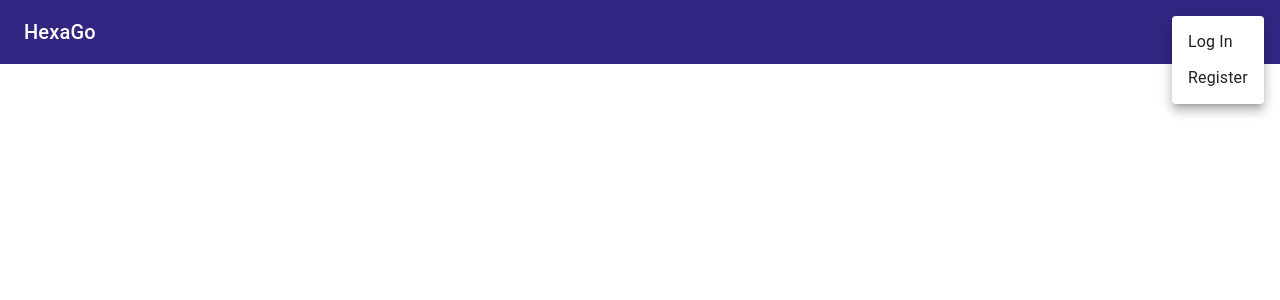
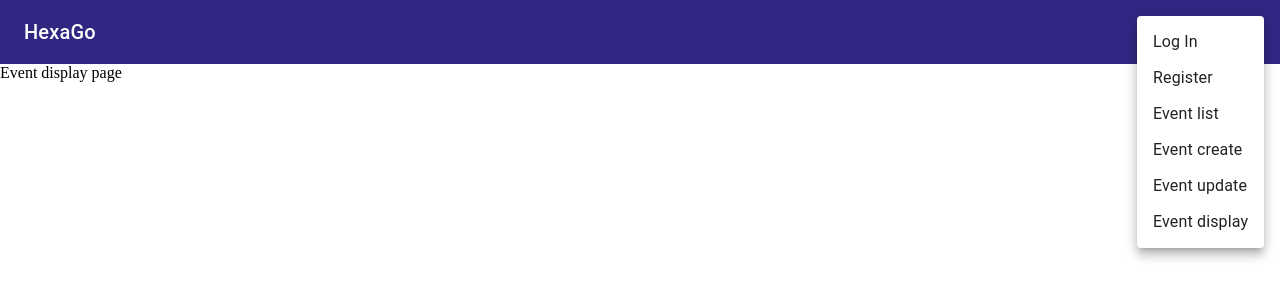
Before and after one commit to TheoWckr/hexago-front-final, a React (Create React App) app in the folder front/: page /event/1 in a window 1280 px wide. Both pictures are taken after a click on the button "menu". Shown: the top 300 px of the page. Built offline with nearby package versions, Linux system fonts and the light colour scheme.

Commit message:
event routes + remove useless functions

```diff
--- a/front/src/App.tsx
+++ b/front/src/App.tsx
@@ -15,12 +15,16 @@ import {GenreCRUDPage} from "./components/genre/page/genreCRUDPage";
 import {LoginPage} from "./components/user/login/loginPage";
 import {RegisterPage} from "./components/user/register/registerPage";
 import {AuthContext, useAuth} from './services/hooks/useAuth';
+import EventListPage from "./components/event/list/eventListPage";
+import EventDisplayPage from "./components/event/display/eventDisplayPage";
+import EventCreatePage from "./components/event/create/eventCreatePage";
+import EventUpdatePage from "./components/event/update/eventUpdatePage";
 
 const App = () => {
-    const {isLogged,signIn, updateToken,token,currentUser, disconnect} = useAuth();
+    const {isLogged, signIn, updateToken, token, currentUser, disconnect} = useAuth();
 
     return (
-        <AuthContext.Provider value ={ {isLogged,signIn, updateToken,token,currentUser, disconnect}}>
+        <AuthContext.Provider value={{isLogged, signIn, updateToken, token, currentUser, disconnect}}>
             <Router>
                 <Header/>
                 <Switch>
@@ -36,12 +40,22 @@ const App = () => {
                     <Route path="/GenreManagement/">
                         <GenreCRUDPage/>
                     </Route>
-
-                    <Route exact path="/login">
+                    <Route exact path="/event">
+                        <EventListPage/>
+                    </Route>
+                    <Route path="/event/create">
+                        <EventCreatePage/>
+                    </Route>
+                    <Route path="/event/update/:id">
+                        <EventUpdatePage/>
+                    </Route>
+                    <Route path="/event/:id">
+                        <EventDisplayPage/>
+                    </Route>
+                    <Route path="/login">
                         <LoginPage/>
                     </Route>
-
-                    <Route exact path="/register">
+                    <Route path="/register">
                         <RegisterPage/>
                     </Route>
                 </Switch>
--- a/front/src/components/commons/headers/Header.tsx
+++ b/front/src/components/commons/headers/Header.tsx
@@ -31,16 +31,6 @@ const Header = () => {
         disconnect();
         history.push("/");
     };
-
-    const push_login = () => {
-        setAnchorEl(null);
-        history.push("/login");
-    }
-
-    const push_register = () => {
-        setAnchorEl(null);
-        history.push("/register");
-    }
 
     return (
         <AppBar className={classes.background} position="static" elevation={0}>
@@ -76,7 +66,11 @@ const Header = () => {
                     {!isLogged && (
                         [
                             <MenuItem key={0} onClick={handleClose} component={Link} to={'/login'}>Log In</MenuItem>,
-                            <MenuItem key={1} onClick={handleClose} component={Link} to={'/register'}>Register</MenuItem>
+                            <MenuItem key={1} onClick={handleClose} component={Link} to={'/register'}>Register</MenuItem>,
+                            <MenuItem key={2} onClick={handleClose} component={Link} to={'/event'}>Event list</MenuItem>,
+                            <MenuItem key={3} onClick={handleClose} component={Link} to={'/event/create'}>Event create</MenuItem>,
+                            <MenuItem key={4} onClick={handleClose} component={Link} to={'/event/update/1'}>Event update</MenuItem>,
+                            <MenuItem key={5} onClick={handleClose} component={Link} to={'/event/1'}>Event display</MenuItem>,
                         ]
                     )}
                 </Menu>
--- /dev/null
+++ b/front/src/components/event/create/eventCreatePage.tsx
@@ -0,0 +1,11 @@
+import React from 'react';
+
+const EventCreatePage = () => {
+    return (
+      <div>
+          Event create page
+      </div>
+    );
+}
+
+export default EventCreatePage;
--- /dev/null
+++ b/front/src/components/event/display/eventDisplayPage.tsx
@@ -0,0 +1,11 @@
+import React from 'react';
+
+const EventDisplayPage = () => {
+    return (
+      <div>
+          Event display page
+      </div>
+    );
+}
+
+export default EventDisplayPage;
--- /dev/null
+++ b/front/src/components/event/list/eventListPage.tsx
@@ -0,0 +1,11 @@
+import React from 'react';
+
+const EventListPage = () => {
+    return (
+      <div>
+          Event list page
+      </div>
+    );
+}
+
+export default EventListPage;
--- /dev/null
+++ b/front/src/components/event/update/eventUpdatePage.tsx
@@ -0,0 +1,11 @@
+import React from 'react';
+
+const EventUpdatePage = () => {
+    return (
+      <div>
+          Event update page
+      </div>
+    );
+}
+
+export default EventUpdatePage;
```
Also changed, not shown: front/src/components/event/search/eventSearchPanel.tsx (added, +11 -0 lines), 1 other file (tests, documents, lock files or other folders).
